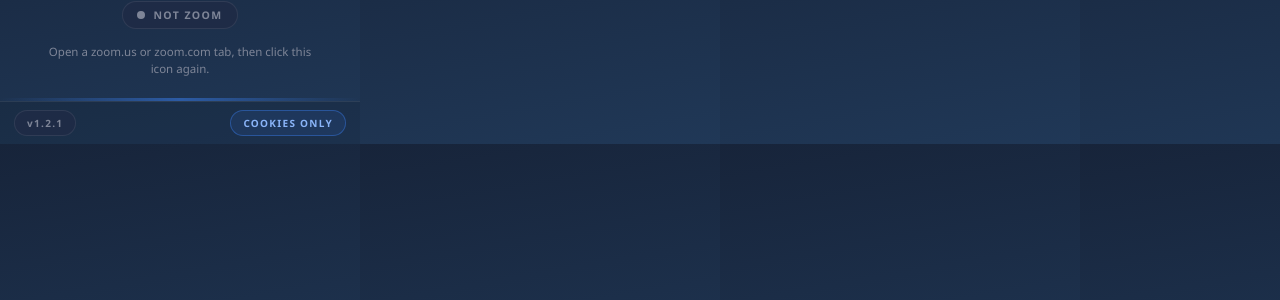
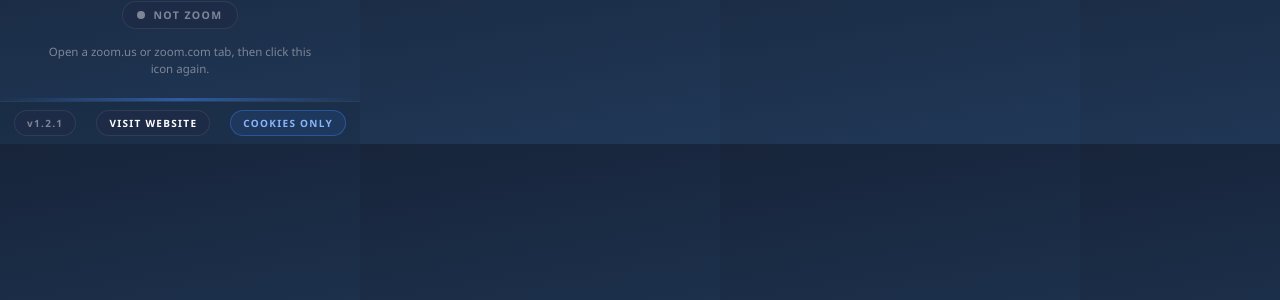
Before and after one commit to 1132-Fixer/chrome, a Jekyll site: the page popup.html, which Jekyll copies as it is, in a window 1280 px wide. Shown: the part 153-453 px from the top of the page. Built offline with Jekyll 4.4.1, drawn with Linux system fonts in a browser that asks for light colours.

Commit message:
feat(popup): Visit website pill linking 1132-fixer.xyz
Footer gains a pill-style static link (matches the Windows chip-button style
the operator specified): an anchor to https://1132-fixer.xyz/ with
target="_blank" rel="noopener noreferrer". No new <button> — the one-button
rule stands; a static anchor is navigation, not action.

validate-extension.js: the no-runtime-URLs guard stays, with an exact-match
allowlist (ALLOWED_STATIC_LINKS, popup.html only) for the site link.
fetch/XHR/WebSocket/analytics tokens remain forbidden everywhere.

Evidence: validator 98/98 PASS incl. 'popup.html has no runtime URLs';
footer visually verified (v1.2.1 / VISIT WEBSITE / COOKIES ONLY pills).

Co-Authored-By: Claude Fable 5 <noreply@anthropic.com>

```diff
--- a/popup.css
+++ b/popup.css
@@ -244,6 +244,18 @@ body {
   background: rgba(58, 130, 247, 0.1);
   text-transform: uppercase;
 }
+.site-link {
+  color: var(--text);
+  border: 1px solid var(--border);
+  background: var(--surface);
+  text-decoration: none;
+  text-transform: uppercase;
+}
+.site-link:hover { border-color: var(--border-hi); color: #8ab4f8; }
+.site-link:focus-visible {
+  outline: 2px solid var(--text);
+  outline-offset: 2px;
+}
 
 /* ===== ACCESSIBILITY ===== */
 @media (prefers-reduced-motion: reduce) {
--- a/popup.html
+++ b/popup.html
@@ -28,6 +28,7 @@
     <div class="hazard-bar" aria-hidden="true"></div>
     <div class="footer-content">
       <span class="badge version-badge" id="appVersion">v1.2.1</span>
+      <a class="badge site-link" href="https://1132-fixer.xyz/" target="_blank" rel="noopener noreferrer">Visit website</a>
       <span class="badge scope-badge">Cookies only</span>
     </div>
   </footer>
--- a/scripts/validate-extension.js
+++ b/scripts/validate-extension.js
@@ -187,11 +187,15 @@ for (const f of SCAN_FILES) {
 pass(`scanned ${SCAN_FILES.length} files for telemetry/remote-code tokens`);
 
 const RUNTIME_URL_RE = /https?:\/\/[^\s"')]+/g;
+// Static navigation links the popup may carry. NOT runtime code: no fetch, no
+// script, just an <a href> the user clicks. Keep this list exact-match tiny.
+const ALLOWED_STATIC_LINKS = new Set(['https://1132-fixer.xyz/']);
 for (const f of SCAN_FILES) {
   const txt = readText(f);
   const urls = (txt.match(RUNTIME_URL_RE) || []).filter(u => {
     if (/^https?:\/\/\$\{/.test(u)) return false;
     if (/^https?:\/\/$/.test(u))    return false;
+    if (f === 'popup.html' && ALLOWED_STATIC_LINKS.has(u)) return false;
     return true;
   });
   if (urls.length === 0) pass(`${f} has no runtime URLs`);
```
